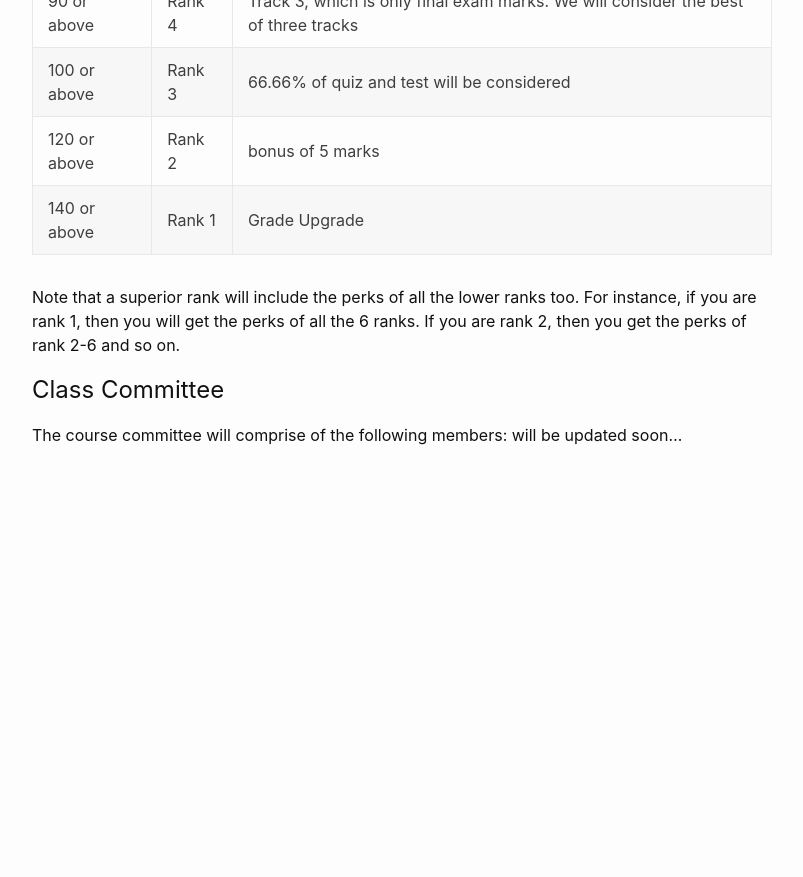
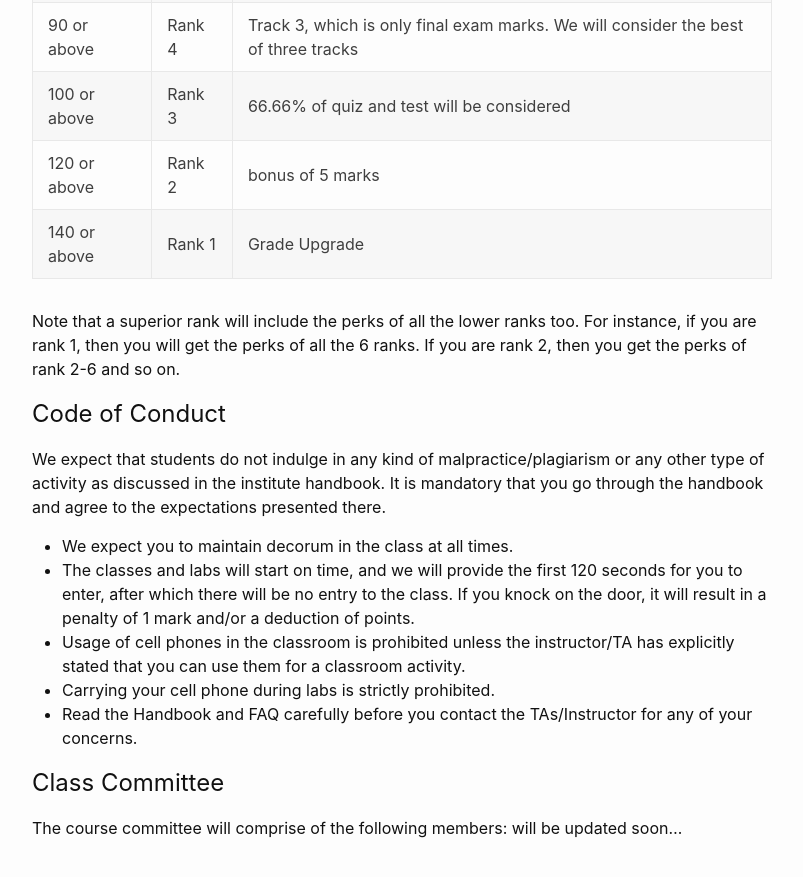
Before and after one commit to sudarshansudarshan/cs503, a Jekyll site: the page built from Handbook.md, in a window 1280 px wide and 900 px high, scrolled down 3820 px. Shown: the top 877 px of the window, without its empty margins (238-1041 px from the left). Built offline with Jekyll 4.4.1, drawn with Linux system fonts in a browser that asks for light colours; before the commit the page ends 4327 px from its top, so only the background shows below that.

Commit message:
Update Handbook.md

```diff
--- a/Handbook.md
+++ b/Handbook.md
@@ -128,6 +128,15 @@ We will be maintaining a [google sheet](https://docs.google.com/spreadsheets/d/1
 Note that a superior rank will include the perks of all the lower ranks too. For instance, if you are rank 1, then you will get the perks of all the 6 ranks. If you are rank 2, then you get the perks of rank 2-6 and so on.
 
 
+# Code of Conduct
+We expect that students do not indulge in any kind of malpractice/plagiarism or any other type of activity as discussed in the institute handbook. It is mandatory that you go through the handbook and agree to the expectations presented there.
+
+- We expect you to maintain decorum in the class at all times.
+- The classes and labs will start on time, and we will provide the first 120 seconds for you to enter, after which there will be no entry to the class. If you knock on the door, it will result in a penalty of 1 mark and/or a deduction of points.
+- Usage of cell phones in the classroom is prohibited unless the instructor/TA has explicitly stated that you can use them for a classroom activity.
+- Carrying your cell phone during labs is strictly prohibited.
+- Read the Handbook and FAQ carefully before you contact the TAs/Instructor for any of your concerns.
+
 
 # Class Committee
 
```
